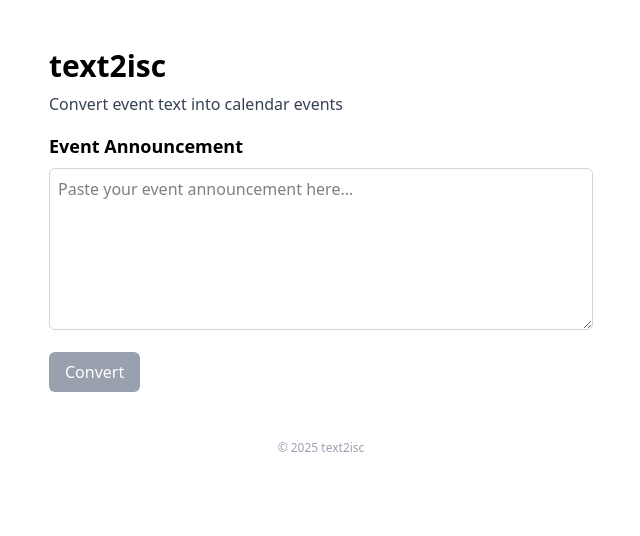
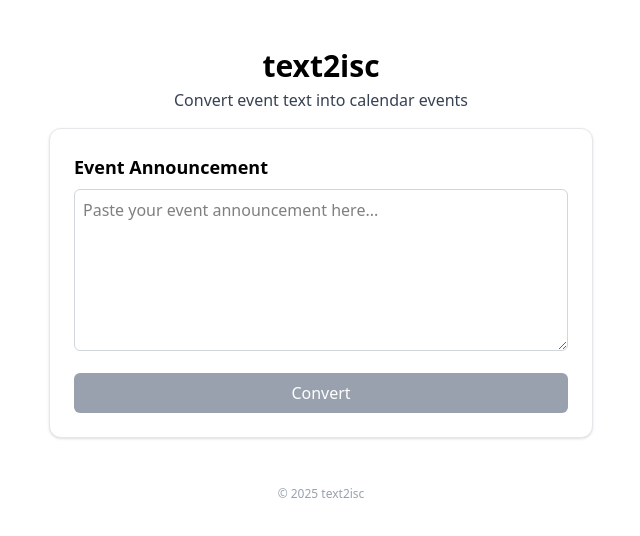
Before and after one commit to whuang214/text2isc-client, a React (Vite) app: page / in a window 1280 px wide. Shown: the top 536 px of the page, without its empty margins (319-959 px from the left). Built offline with nearby package versions, Linux system fonts and the light colour scheme.

Commit message:
add styling to json:

```diff
--- a/package.json
+++ b/package.json
@@ -14,6 +14,7 @@
     "axios": "^1.10.0",
     "react": "^19.1.0",
     "react-dom": "^19.1.0",
+    "react-syntax-highlighter": "^15.6.1",
     "tailwindcss": "^4.1.11"
   },
   "devDependencies": {
--- a/src/App.jsx
+++ b/src/App.jsx
@@ -10,6 +10,18 @@ const API_BASE =
   import.meta.env.PRODUCTION && import.meta.env.BACKEND_URL
     ? import.meta.env.BACKEND_URL
     : "http://127.0.0.1:8000";
+
+// const testEventJson = {
+//   summary: "Boston Tech Meetup: Summer Networking",
+//   start: "2025-07-18T18:00:00-04:00",
+//   end: "2025-07-18T21:30:00-04:00",
+//   timezone: "America/New_York",
+//   location: "District Hall Boston, 75 Northern Ave, Boston, MA 02210",
+//   description:
+//     'Join local developers, founders, and tech professionals for a fun evening of networking, light snacks, and drinks. Don\'t miss our guest speaker, Sarah Lin, CEO of FutureAI, sharing insights on building products with generative AI.\n\nAgenda:\n- 6:00–6:45pm: Networking & refreshments\n- 6:45–7:30pm: Guest talk – "Building with Generative AI"\n- 7:30–9:30pm: Open mingling',
+//   organizer_name: "John Smith",
+//   organizer_email: "john.smith@example.com",
+// };
 
 function App() {
   const [inputText, setInputText] = useState("");
@@ -85,25 +97,32 @@ function App() {
 
   return (
     <main className="max-w-xl mx-auto mt-8 font-sans p-4">
-      <header>
-        <h1 className="text-3xl font-bold mb-2">text2isc</h1>
-        <p className="text-gray-700 mb-4">
+      <header className="text-center">
+        <h1 className="text-3xl font-bold mb-1">text2isc</h1>
+        <p className="text-gray-700 text-base mb-4">
           Convert event text into calendar events
         </p>
       </header>
+
+      {/* Inner card container with border */}
+      <div className="bg-white border border-gray-200 rounded-xl shadow-sm p-6">
         <EventInput
-        inputText={inputText || ""}
+          inputText={inputText}
           setInputText={setInputText}
           loading={loading}
           onConvert={handleConvert}
         />
+
         <ErrorMessage error={error} />
+
         <EventResult
           eventJson={eventJson}
           onDownloadIcs={handleDownloadIcs}
           onGoogleCal={handleGoogleCal}
           googleCalLink={googleCalLink}
         />
+      </div>
+
       <footer className="text-center text-xs text-gray-400 mt-12">
         &copy; {new Date().getFullYear()} text2isc
       </footer>
--- a/src/components/EventInput.jsx
+++ b/src/components/EventInput.jsx
@@ -19,7 +19,7 @@ export default function EventInput({
         disabled={loading}
       />
       <button
-        className="mt-4 px-4 py-2 bg-blue-600 text-white rounded-md hover:bg-blue-700 disabled:bg-gray-400 disabled:cursor-not-allowed"
+        className="mt-4 w-full px-4 py-2 bg-blue-600 text-white rounded-md hover:bg-blue-700 disabled:bg-gray-400 disabled:cursor-not-allowed"
         onClick={onConvert}
         disabled={loading || (inputText || "").trim() === ""}
       >
--- a/src/components/EventResult.jsx
+++ b/src/components/EventResult.jsx
@@ -1,3 +1,6 @@
+import { Prism as SyntaxHighlighter } from "react-syntax-highlighter";
+import { coy } from "react-syntax-highlighter/dist/esm/styles/prism";
+
 export default function EventResult({
   eventJson,
   onDownloadIcs,
@@ -7,19 +10,26 @@ export default function EventResult({
   if (!eventJson) return null;
   return (
     <section>
-      <h2 className="text-2xl font-semibold mt-8 mb-2">Parsed Event JSON</h2>
-      <pre className="bg-gray-100 p-4 rounded-md overflow-x-auto whitespace-pre-wrap">
-        {JSON.stringify(eventJson, null, 2)}
-      </pre>
-      <div className="flex space-x-4 mt-4">
+      <h2 className="text-lg font-semibold mt-8 mb-2">Parsed Event JSON</h2>
+      <div className="bg-gray-100 rounded-md overflow-x-auto">
+        <SyntaxHighlighter
+          language="json"
+          style={coy}
+          customStyle={{ margin: 0, padding: "1rem" }}
+          showLineNumbers={false}
+        >
+          {JSON.stringify(eventJson, null, 2)}
+        </SyntaxHighlighter>
+      </div>
+      <div className="grid grid-cols-2 gap-4 mt-4">
         <button
-          className="px-4 py-2 bg-green-600 text-white rounded-md hover:bg-green-700"
+          className="w-full px-4 py-2 bg-green-600 text-white rounded-md hover:bg-green-700"
           onClick={onDownloadIcs}
         >
           Download .ics
         </button>
         <button
-          className="px-4 py-2 bg-indigo-600 text-white rounded-md hover:bg-indigo-700"
+          className="w-full px-4 py-2 bg-indigo-600 text-white rounded-md hover:bg-indigo-700"
           onClick={onGoogleCal}
         >
           Add to Google Calendar
```
Also changed, not shown: 1 other file (tests, documents, lock files or other folders). Lines whose indentation alone changed are shown as unchanged.
